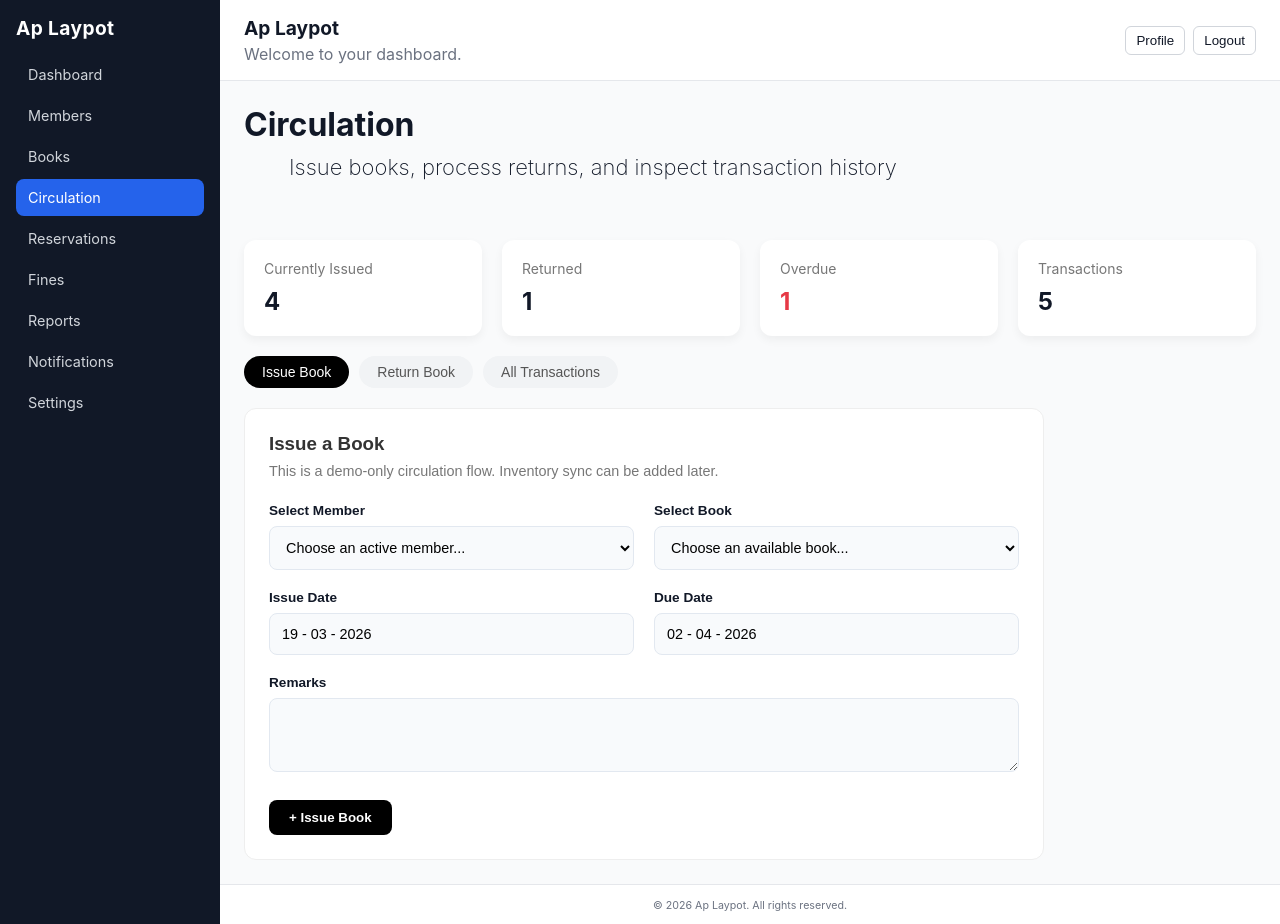
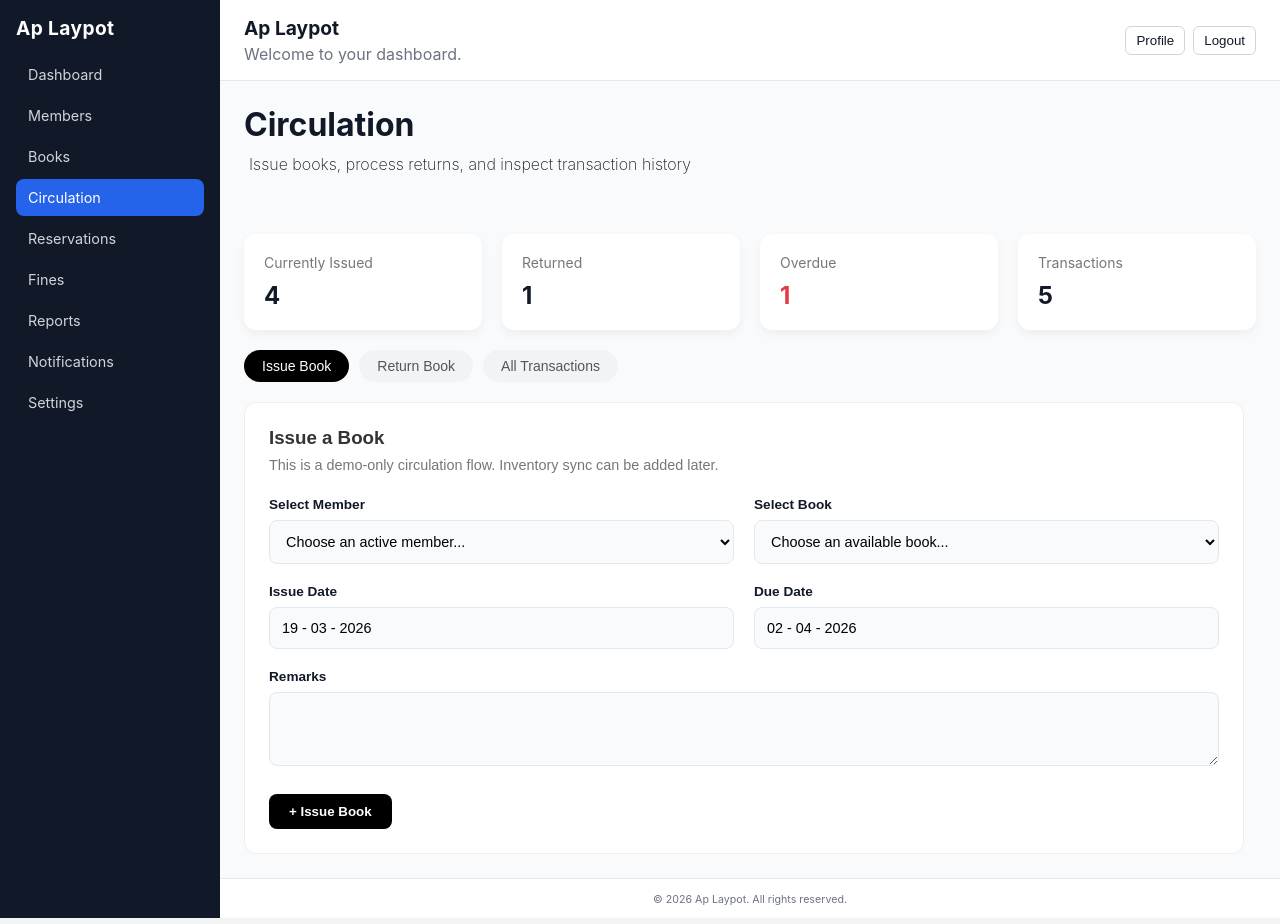
Before and after one commit to sanjivsahani-tech/LMS-Frontend, a React (Vite) app: page /circulation in a window 1280 px wide. Built offline with nearby package versions, Linux system fonts and the light colour scheme.

Commit message:
updata the css

```diff
--- a/src/features/circulation/circulation.css
+++ b/src/features/circulation/circulation.css
@@ -37,10 +37,10 @@
 
 
 #cirp1 {
-    font-size: 22px;
+    font-size: 16px;
     font-weight: 200;
     margin-top: 10px;
-    margin-left: 45px;
+    margin-left: 5px;
     margin-bottom: 60px;
 }
 
@@ -81,7 +81,7 @@
   padding: 24px;
   border-radius: 12px;
   border: 1px solid #eee;
-  max-width: 800px;
+  width: 1000px;
 }
 
 .header h3 { margin: 0 0 8px 0; color: #333; }
```
